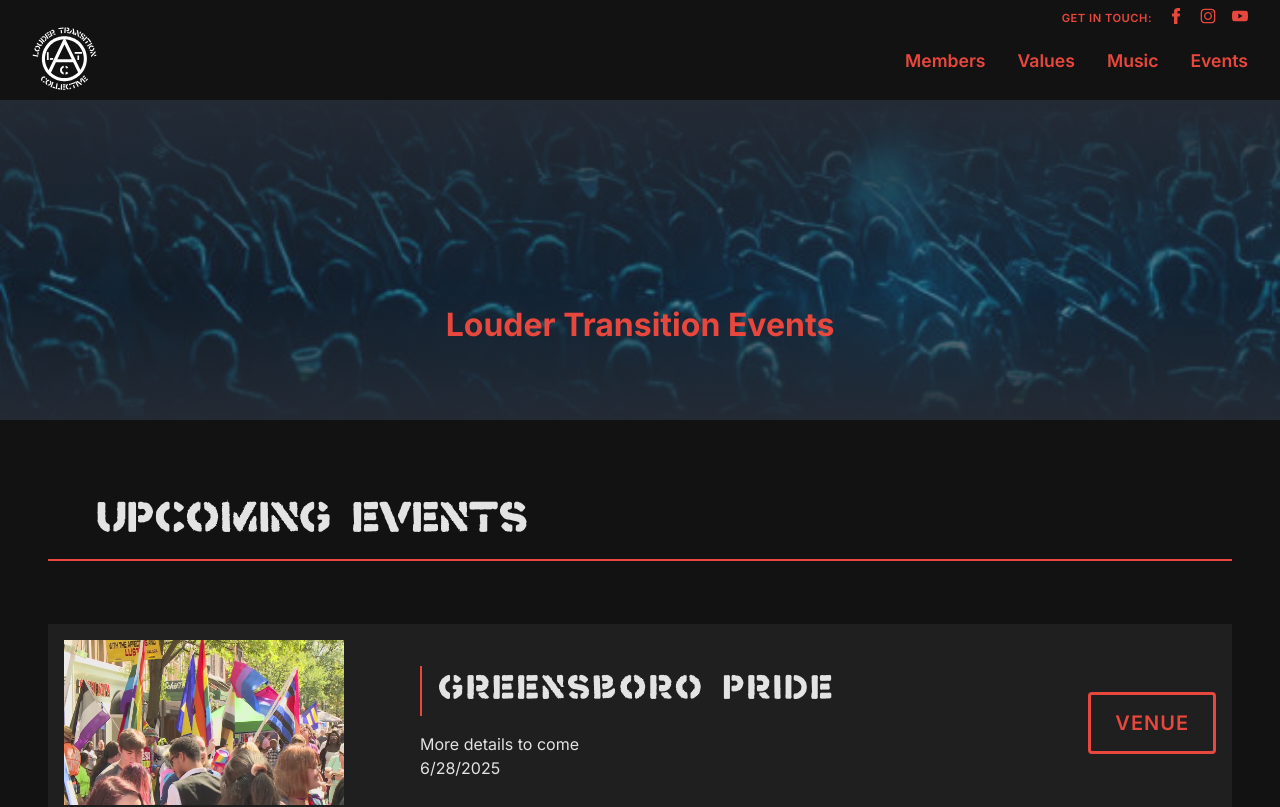
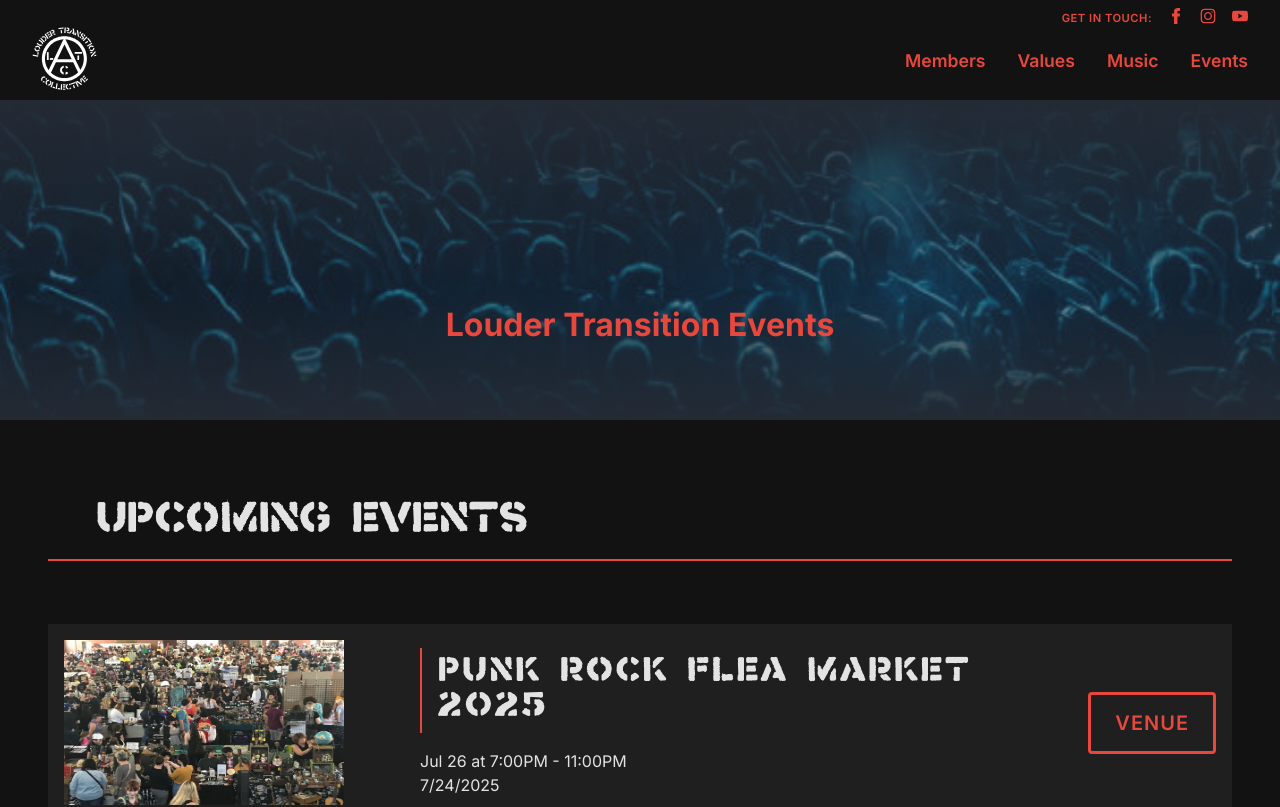
Before and after one commit to aljmiller87/yaga-punk-collective, a Next.js app: page /events in a window 1280 px wide. Shown: the top 807 px of the page. Built offline with nearby package versions, Linux system fonts and the light colour scheme; a web font is replaced by a local one.

Commit message:
removing greensboro event

```diff
--- a/src/data/events.ts
+++ b/src/data/events.ts
@@ -5,14 +5,6 @@
 import karens from "../../public/uploads/images/events/karens.jpeg";
 
 export const events: IEvent[] = [
-  {
-    title: "Greensboro Pride",
-    image: gbPride,
-    date: "June 28, 2025",
-    // ticketUrl: "fake link",
-    venueUrl: "https://greensboropride.org/",
-    description: "More details to come",
-  },
   {
     title: "Punk Rock Flea Market 2025",
     image: prfm,
```
